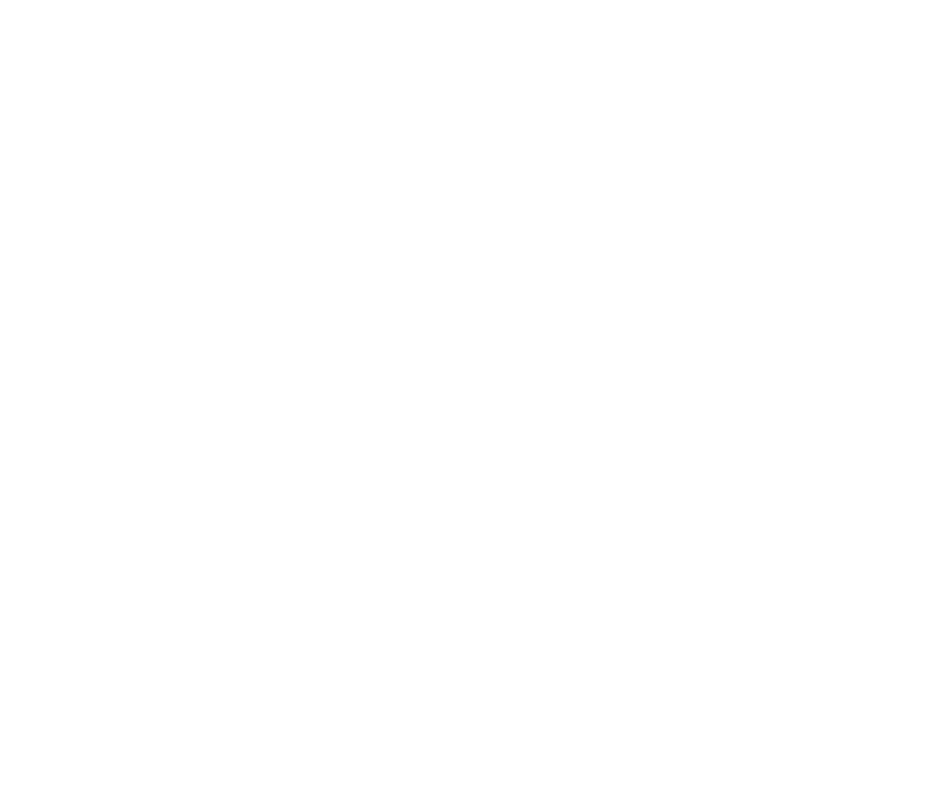
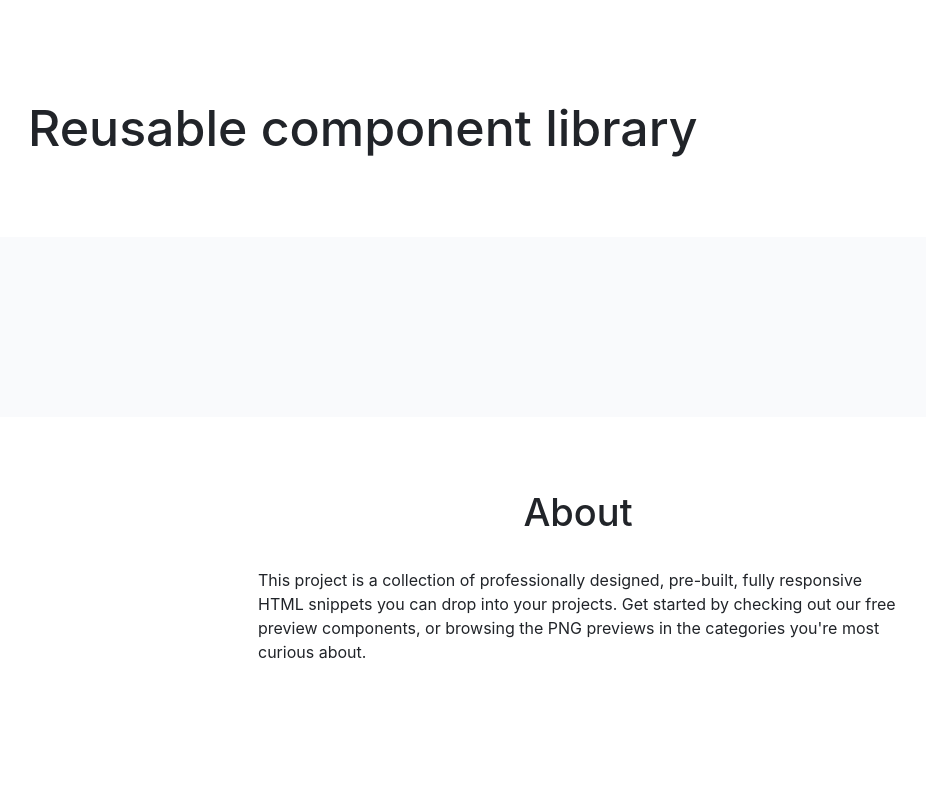
Before and after one commit to js-tasks-ru/htmlcss-20220120_sofia8, a website: page index.html in a window 1280 px wide. Shown: the whole page, without its empty margins (62-988 px from the left). Drawn offline with Linux system fonts and the light colour scheme.

Commit message:
main page - first step

```diff
--- a/assets/css/main.css
+++ b/assets/css/main.css
@@ -1,4 +1,9 @@
 @import '../fonts/fonts.css';
+
+@import "../../components/header/header.css";
+@import "../../components/page/page.css";
+@import "../../components/footer/footer.css";
+@import "../../components/container/container.css";
 
 :root {
     --white: #ffffff;
@@ -22,3 +27,13 @@
 * {
     font-family: 'Roboto', sans-serif;
 }
+
+html, body {
+    height: 100%;
+    margin: 0;
+}
+
+.main {
+    background-color: #F9FAFC;
+    flex-grow: 1;
+}
--- /dev/null
+++ b/components/container/container.css
@@ -0,0 +1,4 @@
+.container {
+    max-width: 1100px;
+    margin: 0 auto;
+}
--- /dev/null
+++ b/components/footer/footer.css
@@ -0,0 +1,27 @@
+.footer {
+    padding: 71px 0 136px;
+    max-height: 384px;
+    background-color: var(--white);
+}
+
+.footer__title {
+    font-family: 'Inter', sans-serif;
+    font-style: normal;
+    font-weight: 500;
+    font-size: 38px;
+    line-height: 48px;
+    color: var(--black);
+    margin: 0 0 32px;
+    text-align: center;
+}
+
+.footer__content {
+    font-family: 'Inter', sans-serif;
+    font-style: normal;
+    font-weight: 400;
+    font-size: 16px;
+    line-height: 24px;
+    color: var(--black);
+    max-width: 640px;
+    margin: auto;
+}
--- /dev/null
+++ b/components/header/header.css
@@ -0,0 +1,14 @@
+.header {
+    padding: 96px 0 77px;
+    background-color: var(--white);
+}
+
+.header__title {
+    font-family: 'Inter', sans-serif;
+    font-style: normal;
+    font-weight: 500;
+    font-size: 50px;
+    line-height: 64px;
+    color: var(--black);
+    margin: 0;
+}
--- /dev/null
+++ b/components/page/page.css
@@ -0,0 +1,5 @@
+.page {
+    display: flex;
+    flex-direction: column;
+    height: 100%;
+}
--- a/index.html
+++ b/index.html
@@ -1,10 +1,30 @@
 <!DOCTYPE html>
-<!-- Главная страница -->
 <html lang="ru">
     <head>
         <link rel="stylesheet" href="./assets/css/main.css">
     </head>
     <body>
-
+        <div class="page">
+            <header class="header">
+                <div class="container">
+                    <h1 class="header__title">
+                        Reusable component library
+                    </h1>
+                </div>
+            </header>
+            <main class="main">
+            </main>
+            <footer class="footer">
+                <div class="container">
+                    <h2 class="footer__title">About</h2>
+                    <p class="footer__content">
+                        This project is a collection of professionally designed, pre-built,
+                        fully responsive HTML snippets you can drop into your projects.
+                        Get started by checking out our free preview components,
+                        or browsing the PNG previews in the categories you're most curious about.
+                    </p>
+                </div>
+            </footer>
+        </div>
     </body>
 </html>
```
